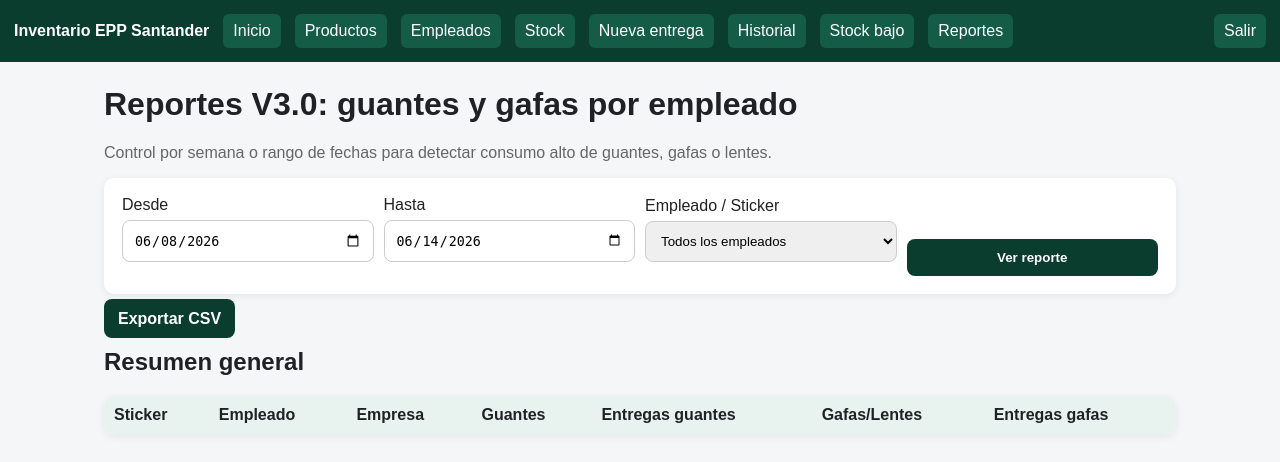
After one commit to nelopa79/epp-inventory-santander, a Flask app: page /reports in a window 1280 px wide. The commit adds this page. Shown: the top 462 px of the page. Run offline with Flask 3, Linux system fonts and the light colour scheme; the visitor is signed in with stand-in values (Sample User, id 1); lists and menus that the app fills with data are empty.

Commit message:
Add files via upload

```diff
--- a/app.py
+++ b/app.py
@@ -1,7 +1,7 @@
 import os
-from datetime import datetime
+from datetime import datetime, date, time, timedelta
 from functools import wraps
-from flask import Flask, render_template, request, redirect, url_for, flash, session, send_file
+from flask import Flask, render_template, request, redirect, url_for, flash, session, send_file, Response
 from flask_sqlalchemy import SQLAlchemy
 from werkzeug.security import generate_password_hash, check_password_hash
 from werkzeug.utils import secure_filename
@@ -78,6 +78,69 @@ class Delivery(db.Model):
 
     employee = db.relationship("Employee")
     product = db.relationship("Product")
+
+
+
+CONTROL_KEYWORDS = {
+    "guantes": ["guante", "glove"],
+    "gafas_lentes": ["gafa", "lente", "glass", "safety glass", "eye"]
+}
+
+
+def product_control_type(product):
+    text = f"{product.code} {product.name} {product.category}".lower()
+    for control_type, words in CONTROL_KEYWORDS.items():
+        if any(word in text for word in words):
+            return control_type
+    return "otro"
+
+
+def week_range_for(dt=None):
+    dt = dt or datetime.utcnow()
+    start = datetime.combine((dt.date() - timedelta(days=dt.weekday())), time.min)
+    end = start + timedelta(days=7)
+    return start, end
+
+
+def parse_date(value, default_date):
+    if not value:
+        return default_date
+    try:
+        return datetime.strptime(value, "%Y-%m-%d").date()
+    except ValueError:
+        return default_date
+
+
+def delivery_query_between(start_date, end_date):
+    start_dt = datetime.combine(start_date, time.min)
+    end_dt = datetime.combine(end_date, time.max)
+    return Delivery.query.filter(Delivery.date >= start_dt, Delivery.date <= end_dt)
+
+
+def employee_control_summary(employee_id, start_date, end_date):
+    deliveries = delivery_query_between(start_date, end_date).filter(Delivery.employee_id == employee_id).order_by(Delivery.date.desc()).all()
+    summary = {
+        "guantes_qty": 0,
+        "guantes_deliveries": 0,
+        "gafas_qty": 0,
+        "gafas_deliveries": 0,
+        "last_guantes": None,
+        "last_gafas": None,
+        "deliveries": deliveries,
+    }
+    for d in deliveries:
+        control_type = product_control_type(d.product)
+        if control_type == "guantes":
+            summary["guantes_qty"] += d.quantity
+            summary["guantes_deliveries"] += 1
+            if not summary["last_guantes"] or d.date > summary["last_guantes"].date:
+                summary["last_guantes"] = d
+        elif control_type == "gafas_lentes":
+            summary["gafas_qty"] += d.quantity
+            summary["gafas_deliveries"] += 1
+            if not summary["last_gafas"] or d.date > summary["last_gafas"].date:
+                summary["last_gafas"] = d
+    return summary
 
 
 def login_required(view):
@@ -212,6 +275,19 @@ def deliveries():
         employee = Employee.query.get_or_404(int(request.form["employee_id"]))
         product = Product.query.get_or_404(int(request.form["product_id"]))
         qty = int(request.form["quantity"])
+        control_type = product_control_type(product)
+        if control_type in ["guantes", "gafas_lentes"]:
+            week_start, week_end = week_range_for()
+            previous = Delivery.query.filter(
+                Delivery.employee_id == employee.id,
+                Delivery.date >= week_start,
+                Delivery.date < week_end
+            ).all()
+            previous_qty = sum(d.quantity for d in previous if product_control_type(d.product) == control_type)
+            if previous_qty > 0:
+                item_name = "guantes" if control_type == "guantes" else "gafas/lentes"
+                flash(f"Alerta: {employee.name} ya recibió {previous_qty} unidad(es) de {item_name} esta semana.", "warning")
+
         if product.quantity < qty:
             flash("No hay suficiente stock para la entrega", "danger")
             return redirect(url_for("deliveries"))
@@ -247,6 +323,69 @@ def history():
 def low_stock():
     products = Product.query.filter(Product.quantity <= Product.min_stock).order_by(Product.quantity).all()
     return render_template("low_stock.html", products=products)
+
+
+
+@app.route("/reports")
+@login_required
+def reports():
+    today = datetime.utcnow().date()
+    start_default = today - timedelta(days=today.weekday())
+    end_default = start_default + timedelta(days=6)
+    start_date = parse_date(request.args.get("start"), start_default)
+    end_date = parse_date(request.args.get("end"), end_default)
+    employee_id = request.args.get("employee_id", "")
+
+    employees = Employee.query.filter_by(active=True).order_by(Employee.name).all()
+    selected_employee = None
+    employee_summary = None
+
+    if employee_id:
+        selected_employee = Employee.query.get(int(employee_id))
+        if selected_employee:
+            employee_summary = employee_control_summary(selected_employee.id, start_date, end_date)
+
+    rows = []
+    for emp in employees:
+        summary = employee_control_summary(emp.id, start_date, end_date)
+        if summary["guantes_qty"] or summary["gafas_qty"]:
+            rows.append({"employee": emp, **summary})
+
+    rows.sort(key=lambda r: (r["guantes_qty"] + r["gafas_qty"]), reverse=True)
+    return render_template(
+        "reports.html",
+        employees=employees,
+        selected_employee=selected_employee,
+        employee_summary=employee_summary,
+        rows=rows,
+        start_date=start_date,
+        end_date=end_date,
+    )
+
+
+@app.route("/reports/export.csv")
+@login_required
+def reports_export_csv():
+    today = datetime.utcnow().date()
+    start_default = today - timedelta(days=today.weekday())
+    end_default = start_default + timedelta(days=6)
+    start_date = parse_date(request.args.get("start"), start_default)
+    end_date = parse_date(request.args.get("end"), end_default)
+    employees = Employee.query.filter_by(active=True).order_by(Employee.name).all()
+
+    lines = ["Sticker,Empleado,Empresa,Cargo,Guantes unidades,Guantes entregas,Gafas/Lentes unidades,Gafas/Lentes entregas,Desde,Hasta"]
+    for emp in employees:
+        summary = employee_control_summary(emp.id, start_date, end_date)
+        if summary["guantes_qty"] or summary["gafas_qty"]:
+            lines.append(
+                f'"{emp.sticker}","{emp.name}","{emp.company}","{emp.position}",{summary["guantes_qty"]},{summary["guantes_deliveries"]},{summary["gafas_qty"]},{summary["gafas_deliveries"]},{start_date},{end_date}'
+            )
+    csv_data = "\n".join(lines)
+    return Response(
+        csv_data,
+        mimetype="text/csv",
+        headers={"Content-Disposition": f"attachment; filename=reporte_epp_{start_date}_{end_date}.csv"},
+    )
 
 
 @app.route("/delivery/<int:delivery_id>/pdf")
--- a/static/css/style.css
+++ b/static/css/style.css
@@ -1,2 +1,3 @@
 *{box-sizing:border-box}body{margin:0;font-family:Arial,sans-serif;background:#f4f6f8;color:#202124}nav{background:#0b3d2e;color:white;padding:14px;display:flex;gap:14px;align-items:center;flex-wrap:wrap}nav a{color:white;text-decoration:none;background:#145c45;padding:8px 10px;border-radius:6px}.right{margin-left:auto}main{max-width:1100px;margin:24px auto;padding:0 14px}.cards{display:grid;grid-template-columns:repeat(auto-fit,minmax(180px,1fr));gap:14px}.cards div,.login,.form,table{background:white;border-radius:10px;padding:18px;box-shadow:0 2px 8px #0001}.cards h2{margin:0;font-size:36px;color:#0b3d2e}.btn,button{background:#0b3d2e;color:white;border:0;border-radius:8px;padding:11px 14px;text-decoration:none;cursor:pointer;font-weight:bold}input,select{width:100%;padding:11px;margin:6px 0 14px;border:1px solid #ccc;border-radius:8px}.form{max-width:640px}.grid{max-width:none;display:grid;grid-template-columns:repeat(auto-fit,minmax(180px,1fr));gap:10px;align-items:end}.search{display:flex;gap:8px;margin:14px 0}.search input{margin:0}table{width:100%;border-collapse:collapse;margin-top:14px;overflow:hidden}th,td{border-bottom:1px solid #eee;text-align:left;padding:10px}th{background:#e8f3ef}.low{background:#fff2f2}.alert{padding:12px;border-radius:8px;margin:10px 0}.success{background:#d9f7df}.danger{background:#ffdede}.login{max-width:380px;margin:60px auto}small{color:#666}
 @media(max-width:700px){nav{display:block}nav a{display:block;margin:8px 0}.right{margin-left:0}.search{display:block}table{font-size:13px}}
+.warning{background:#fff3cd;color:#5f4500}.info{background:#dff3ff;color:#12445c}.muted{color:#666}
--- a/templates/base.html
+++ b/templates/base.html
@@ -1,5 +1,5 @@
 <!doctype html>
 <html lang="es"><head><meta charset="utf-8"><meta name="viewport" content="width=device-width, initial-scale=1"><title>Inventario EPP Santander</title><link rel="stylesheet" href="{{ url_for('static', filename='css/style.css') }}"></head><body>
-{% if session.get('user_id') %}<nav><b>Inventario EPP Santander</b><a href="{{ url_for('index') }}">Inicio</a><a href="{{ url_for('products') }}">Productos</a><a href="{{ url_for('employees') }}">Empleados</a><a href="{{ url_for('stock') }}">Stock</a><a href="{{ url_for('deliveries') }}">Nueva entrega</a><a href="{{ url_for('history') }}">Historial</a><a href="{{ url_for('low_stock') }}">Stock bajo</a><a class="right" href="{{ url_for('logout') }}">Salir</a></nav>{% endif %}
+{% if session.get('user_id') %}<nav><b>Inventario EPP Santander</b><a href="{{ url_for('index') }}">Inicio</a><a href="{{ url_for('products') }}">Productos</a><a href="{{ url_for('employees') }}">Empleados</a><a href="{{ url_for('stock') }}">Stock</a><a href="{{ url_for('deliveries') }}">Nueva entrega</a><a href="{{ url_for('history') }}">Historial</a><a href="{{ url_for('low_stock') }}">Stock bajo</a><a href="{{ url_for('reports') }}">Reportes</a><a class="right" href="{{ url_for('logout') }}">Salir</a></nav>{% endif %}
 <main>{% with messages = get_flashed_messages(with_categories=true) %}{% for category, message in messages %}<div class="alert {{category}}">{{message}}</div>{% endfor %}{% endwith %}{% block content %}{% endblock %}</main>
 </body></html>
--- /dev/null
+++ b/templates/reports.html
@@ -0,0 +1,71 @@
+{% extends 'base.html' %}
+{% block content %}
+<h1>Reportes V3.0: guantes y gafas por empleado</h1>
+<p class="muted">Control por semana o rango de fechas para detectar consumo alto de guantes, gafas o lentes.</p>
+
+<form method="get" class="form grid">
+  <div>
+    <label>Desde</label>
+    <input type="date" name="start" value="{{ start_date }}">
+  </div>
+  <div>
+    <label>Hasta</label>
+    <input type="date" name="end" value="{{ end_date }}">
+  </div>
+  <div>
+    <label>Empleado / Sticker</label>
+    <select name="employee_id">
+      <option value="">Todos los empleados</option>
+      {% for e in employees %}
+        <option value="{{ e.id }}" {% if selected_employee and selected_employee.id == e.id %}selected{% endif %}>{{ e.sticker }} - {{ e.name }}</option>
+      {% endfor %}
+    </select>
+  </div>
+  <button>Ver reporte</button>
+</form>
+
+<p><a class="btn" href="{{ url_for('reports_export_csv', start=start_date, end=end_date) }}">Exportar CSV</a></p>
+
+{% if selected_employee and employee_summary %}
+<h2>Resumen del empleado</h2>
+<div class="cards">
+  <div><h2>{{ employee_summary.guantes_qty }}</h2><p>Unidades de guantes</p></div>
+  <div><h2>{{ employee_summary.guantes_deliveries }}</h2><p>Entregas de guantes</p></div>
+  <div><h2>{{ employee_summary.gafas_qty }}</h2><p>Unidades de gafas/lentes</p></div>
+  <div><h2>{{ employee_summary.gafas_deliveries }}</h2><p>Entregas de gafas/lentes</p></div>
+</div>
+
+{% if employee_summary.guantes_qty >= 5 %}<div class="alert warning">Alerta: este empleado recibió {{ employee_summary.guantes_qty }} unidad(es) de guantes en este rango.</div>{% endif %}
+{% if employee_summary.gafas_qty >= 3 %}<div class="alert warning">Alerta: este empleado recibió {{ employee_summary.gafas_qty }} unidad(es) de gafas/lentes en este rango.</div>{% endif %}
+
+<h3>Detalle de entregas del empleado</h3>
+<table>
+  <tr><th>Fecha</th><th>Sticker</th><th>Empleado</th><th>Producto</th><th>Cantidad</th></tr>
+  {% for d in employee_summary.deliveries %}
+  <tr>
+    <td>{{ d.date.strftime('%Y-%m-%d %H:%M') }}</td>
+    <td>{{ d.employee.sticker }}</td>
+    <td>{{ d.employee.name }}</td>
+    <td>{{ d.product.code }} - {{ d.product.name }}</td>
+    <td>{{ d.quantity }}</td>
+  </tr>
+  {% endfor %}
+</table>
+{% endif %}
+
+<h2>Resumen general</h2>
+<table>
+  <tr><th>Sticker</th><th>Empleado</th><th>Empresa</th><th>Guantes</th><th>Entregas guantes</th><th>Gafas/Lentes</th><th>Entregas gafas</th></tr>
+  {% for r in rows %}
+  <tr class="{% if r.guantes_qty >= 5 or r.gafas_qty >= 3 %}low{% endif %}">
+    <td>{{ r.employee.sticker }}</td>
+    <td>{{ r.employee.name }}</td>
+    <td>{{ r.employee.company }}</td>
+    <td>{{ r.guantes_qty }}</td>
+    <td>{{ r.guantes_deliveries }}</td>
+    <td>{{ r.gafas_qty }}</td>
+    <td>{{ r.gafas_deliveries }}</td>
+  </tr>
+  {% endfor %}
+</table>
+{% endblock %}
```
Also changed, not shown: templates/delivery_form.html (+20 -1 lines).
